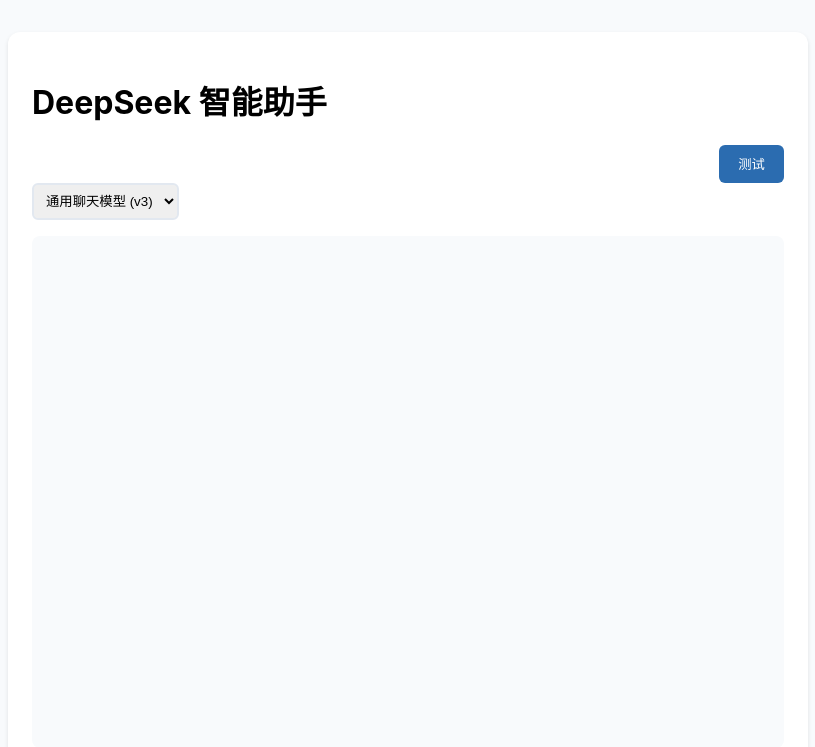
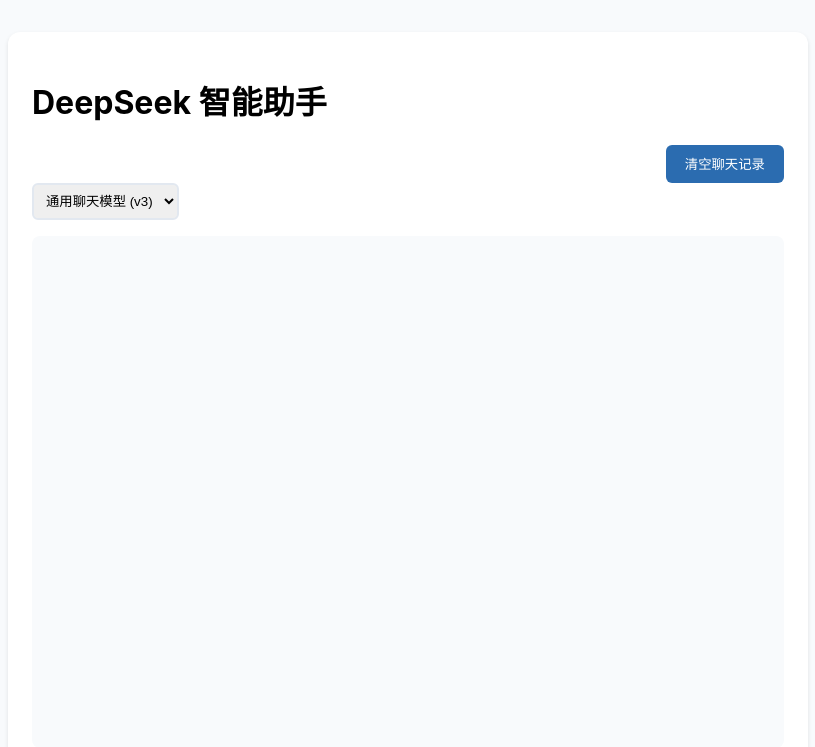
Before and after one commit to DangHuengZing/ai-chatbot, a Django app: page /stream_chat/ in a window 1280 px wide. Shown: the top 747 px of the page, without its empty margins (232-1047 px from the left). Run offline with Django 5.2, Linux system fonts and the light colour scheme; the visitor is signed in with stand-in values (Sample User, id 1); some libraries are stand-ins or nearby versions.

Commit message:
Update stream_chat.html

```diff
--- a/ai_api/templates/ai_api/stream_chat.html
+++ b/ai_api/templates/ai_api/stream_chat.html
@@ -71,8 +71,9 @@
 <div id="chat-container">
   <h1>DeepSeek 智能助手</h1>
 
+  <!-- 清空聊天记录按钮 -->
   <div style="text-align: right;">
-    <button onclick="window.location.reload()">测试</button>
+    <button onclick="clearChat()">清空聊天记录</button>
   </div>
 
   <select class="model-selector" id="model-select">
@@ -218,6 +219,11 @@ async function typeWriter(element, text) {
     scrollToBottom();
   }
 }
+
+function clearChat() {
+  document.getElementById('chat-box').innerHTML = '';
+  document.getElementById('user-input').value = '';
+}
 </script>
 
 </body>
```
